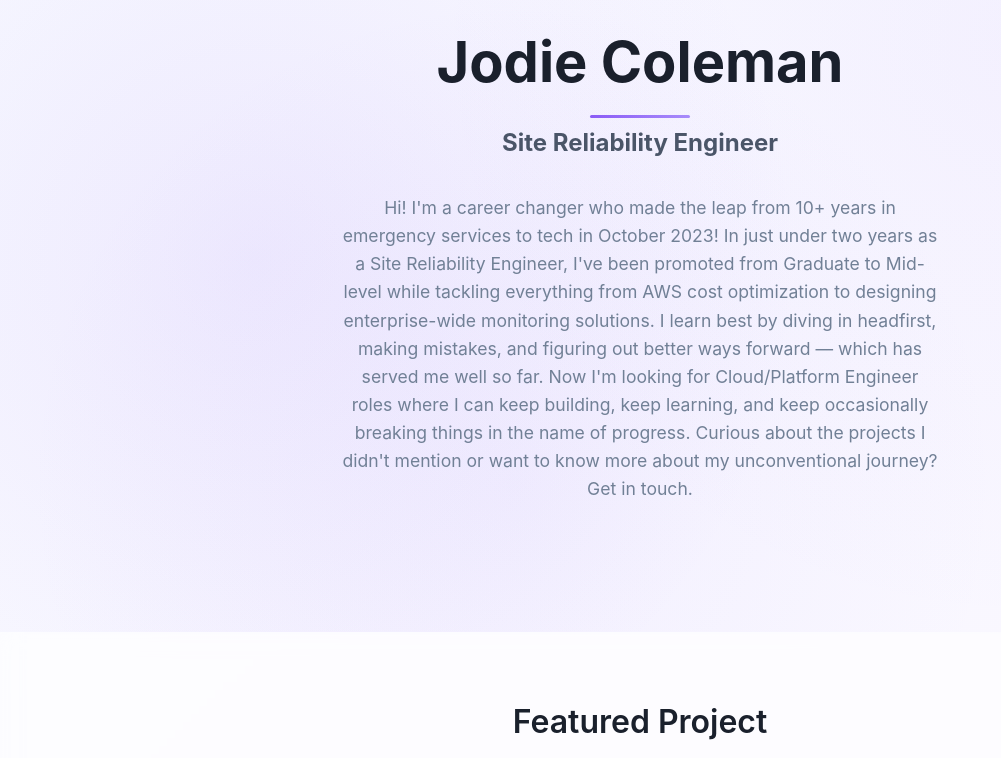
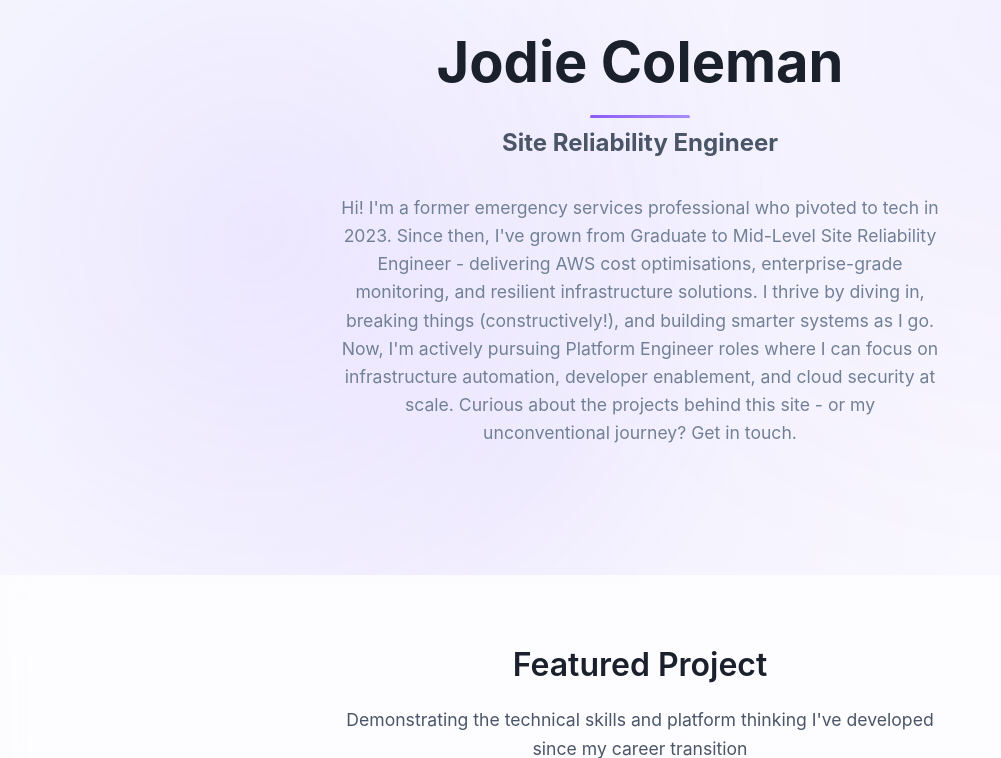
Before and after one commit to podieleah/my-website, a Flask app: page / in a window 1280 px wide. Shown: the part 190-948 px from the top of the page, without its empty margins (0-1001 px from the left). Run offline with Flask 3, Linux system fonts and the light colour scheme.

```diff
--- a/templates/index.html
+++ b/templates/index.html
@@ -7,7 +7,11 @@
         <h1 class="hero-title">Jodie Coleman</h1>
         <h2 class="hero-subtitle">Site Reliability Engineer</h2>
         <p class="hero-description">
-            Hi! I'm a career changer who made the leap from 10+ years in emergency services to tech in October 2023! In just under two years as a Site Reliability Engineer, I've been promoted from Graduate to Mid-level while tackling everything from AWS cost optimization to designing enterprise-wide monitoring solutions. I learn best by diving in headfirst, making mistakes, and figuring out better ways forward — which has served me well so far. Now I'm looking for Cloud/Platform Engineer roles where I can keep building, keep learning, and keep occasionally breaking things in the name of progress. Curious about the projects I didn't mention or want to know more about my unconventional journey? Get in touch.
+            Hi! I'm a former emergency services professional who pivoted to tech in 2023.
+            Since then, I've grown from Graduate to Mid-Level Site Reliability Engineer - delivering AWS cost optimisations, enterprise-grade monitoring, and resilient infrastructure solutions.
+            I thrive by diving in, breaking things (constructively!), and building smarter systems as I go.
+            Now, I'm actively pursuing Platform Engineer roles where I can focus on infrastructure automation, developer enablement, and cloud security at scale.
+            Curious about the projects behind this site - or my unconventional journey? Get in touch.
         </p>
     </div>
 </section>
```
Also changed, not shown: 3 other files.
